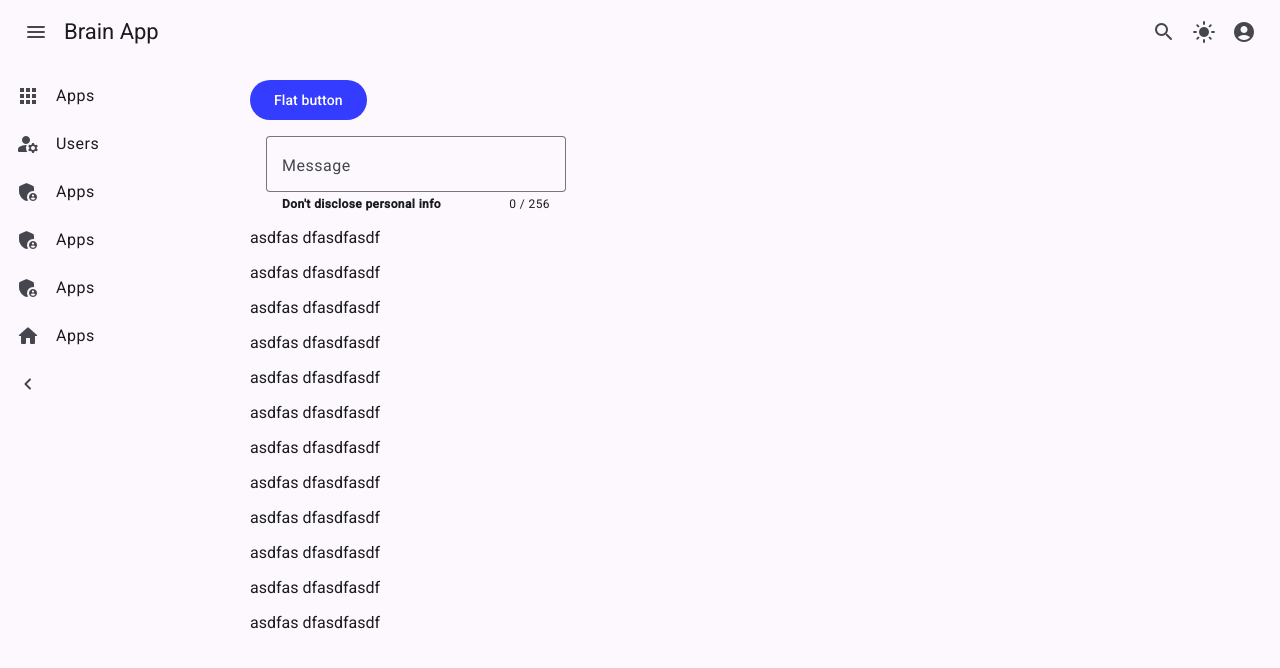
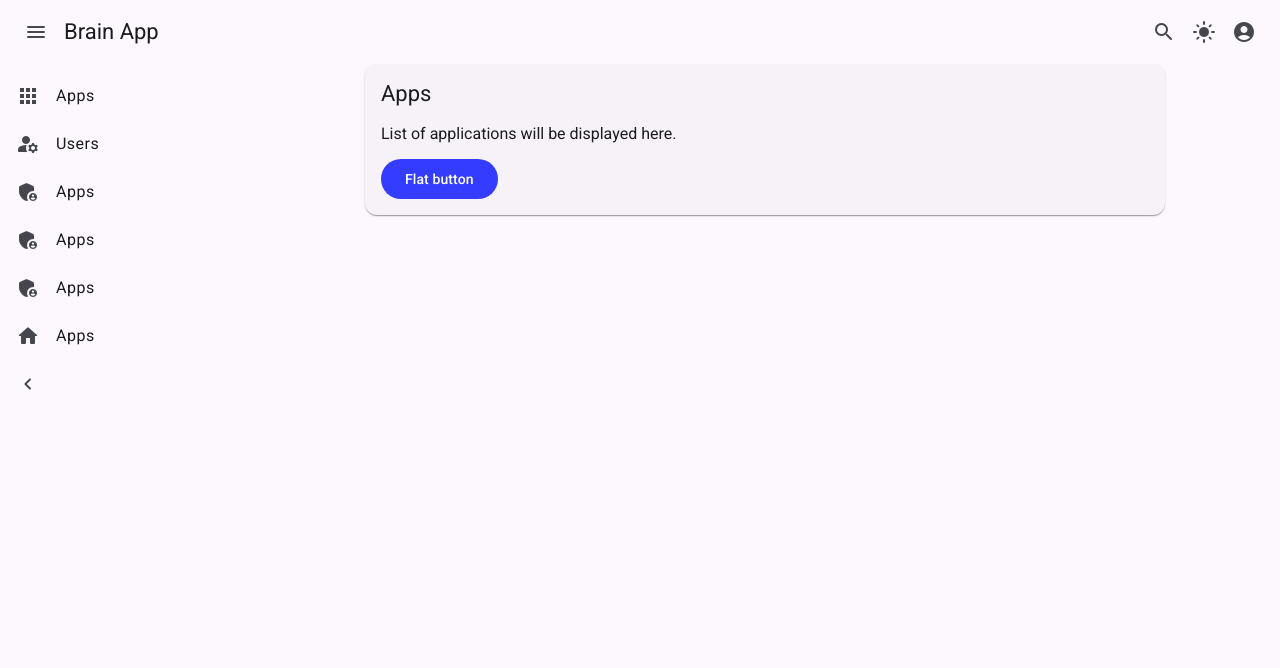
Before and after one commit to sondreb/brain, an Angular app in the folder app/: page /apps in a window 1280 px wide. Shown: the top 668 px of the page. Built offline with nearby package versions, Linux system fonts and the light colour scheme.

Commit message:
Add router outlet and logout option

```diff
--- a/app/src/app/app.component.ts
+++ b/app/src/app/app.component.ts
@@ -132,6 +132,11 @@ import { MatMenuModule } from '@angular/material/menu';
             <mat-icon>help</mat-icon>
             <span>Help</span>
           </a>
+          <mat-divider></mat-divider>
+          <a routerLink="logout" target="_blank" mat-menu-item>
+            <mat-icon>logout</mat-icon>
+            <span>Logout</span>
+          </a>
         </mat-menu>
 
         <mat-menu #menuLanguages="matMenu">
@@ -217,66 +222,7 @@ import { MatMenuModule } from '@angular/material/menu';
         </mat-sidenav>
 
         <mat-sidenav-content>
-          <p>
-            <button mat-flat-button>Flat button</button>
-          </p>
-
-          <!-- <ngx-simplebar style="height: 50px;">
-            <div>ngx-simplebar</div>
-            <div>ngx-simplebar</div>
-            <div>ngx-simplebar</div>
-            <div>ngx-simplebar</div>
-            <div>ngx-simplebar</div>
-            <div>ngx-simplebar</div>
-            <div>ngx-simplebar</div>
-            <div>ngx-simplebar</div>
-            <div>ngx-simplebar</div>
-          </ngx-simplebar>
-
-          <div
-            class="scrollbar-container"
-            id="scroll-container"
-            style="height: 50px;"
-          >
-            <div>ngx-simplebar</div>
-            <div>ngx-simplebar</div>
-            <div>ngx-simplebar</div>
-            <div>ngx-simplebar</div>
-            <div>ngx-simplebar</div>
-            <div>ngx-simplebar</div>
-            <div>ngx-simplebar</div>
-            <div>ngx-simplebar</div>
-            <div>ngx-simplebar</div>
-          </div> -->
-
-          <form class="example-form">
-            <mat-form-field class="example-full-width">
-              <mat-label>Message</mat-label>
-              <input
-                matInput
-                #message
-                maxlength="256"
-                placeholder="Ex. I need help with..."
-              />
-              <mat-hint align="start"
-                ><strong>Don't disclose personal info</strong>
-              </mat-hint>
-              <mat-hint align="end">{{ message.value.length }} / 256</mat-hint>
-            </mat-form-field>
-          </form>
-
-          <p>asdfas dfasdfasdf</p>
-          <p>asdfas dfasdfasdf</p>
-          <p>asdfas dfasdfasdf</p>
-          <p>asdfas dfasdfasdf</p>
-          <p>asdfas dfasdfasdf</p>
-          <p>asdfas dfasdfasdf</p>
-          <p>asdfas dfasdfasdf</p>
-          <p>asdfas dfasdfasdf</p>
-          <p>asdfas dfasdfasdf</p>
-          <p>asdfas dfasdfasdf</p>
-          <p>asdfas dfasdfasdf</p>
-          <p>asdfas dfasdfasdf</p>
+        <router-outlet />
         </mat-sidenav-content>
       </mat-sidenav-container>
     </div>
--- a/app/src/app/pages/apps/apps.component.ts
+++ b/app/src/app/pages/apps/apps.component.ts
@@ -1,10 +1,11 @@
 import { Component } from '@angular/core';
+import { MatButtonModule } from '@angular/material/button';
 import { MatCardModule } from '@angular/material/card';
 
 @Component({
   selector: 'app-apps',
   standalone: true,
-  imports: [MatCardModule],
+  imports: [MatCardModule, MatButtonModule],
   template: `
     <mat-card>
       <mat-card-header>
@@ -12,6 +13,9 @@ import { MatCardModule } from '@angular/material/card';
       </mat-card-header>
       <mat-card-content>
         <p>List of applications will be displayed here.</p>
+        <p>
+            <button mat-flat-button>Flat button</button>
+          </p>
       </mat-card-content>
     </mat-card>
   `,
```
